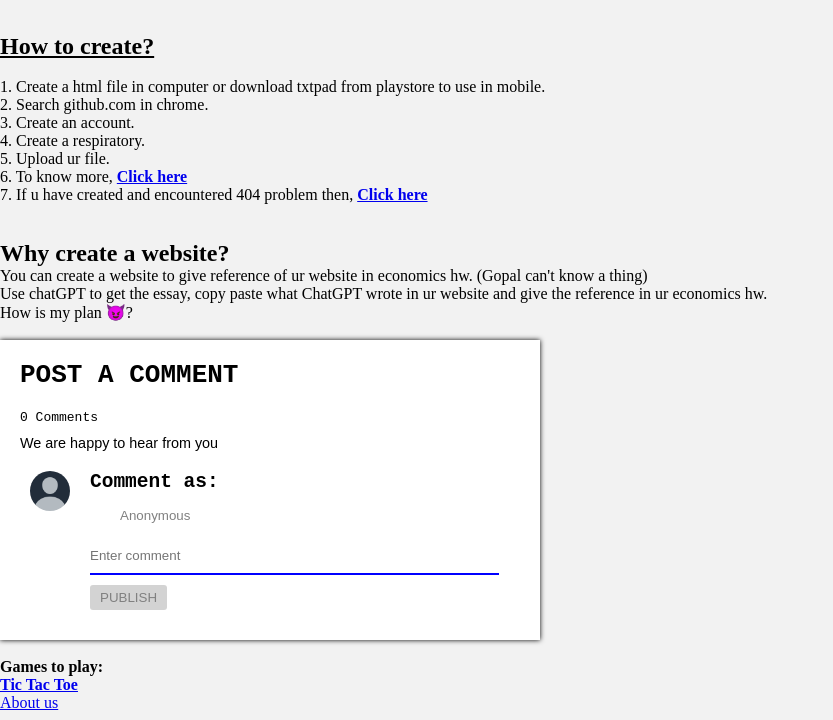
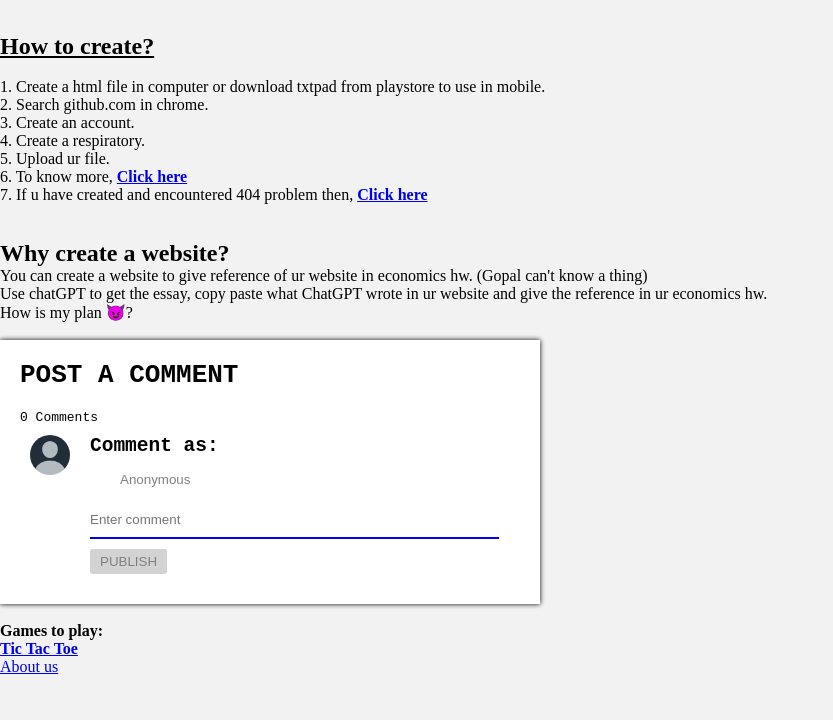
Before and after one commit to RandomGuy81350/My-web_, a plain HTML site: page index.html in a window 1280 px wide. Shown: the part 80-800 px from the top of the page, without its empty margins (0-833 px from the left). Drawn offline with Linux system fonts and the light colour scheme.

Commit message:
Update index.html

```diff
--- a/index.html
+++ b/index.html
@@ -30,7 +30,6 @@
     <div class="container">
         <div class="head"><h1>Post a Comment</h1></div>
         <div><span id="comment">0</span> Comments</div>
-        <div class="text"><p>We are happy to hear from you</p></div>
         <div class="comments"></div>
         <div class="commentbox">
             <img src="user1.png" alt="">
```
